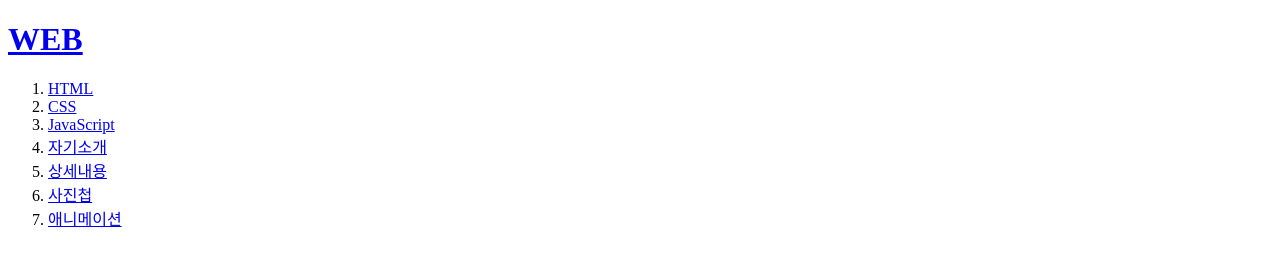
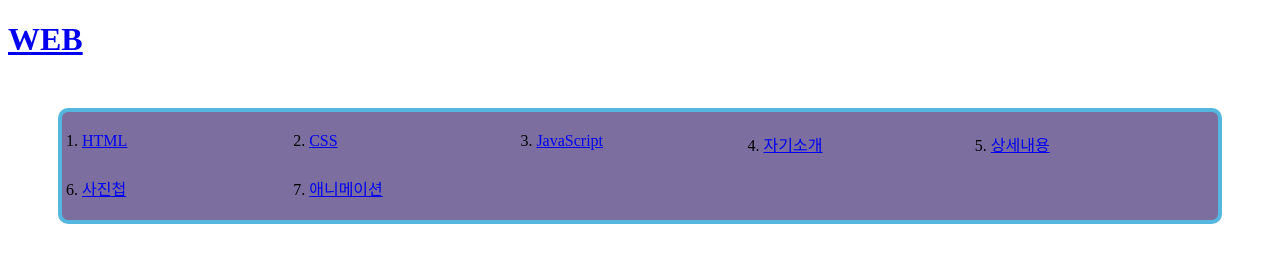
Before and after one commit to minjuhyun1999/-, a plain HTML site: page index.html in a window 1280 px wide. Shown: the top 256 px of the page. Drawn offline with Linux system fonts and the light colour scheme.

Commit message:
홈페이지 web도 갤러리 적용

```diff
--- a/index.html
+++ b/index.html
@@ -31,7 +31,7 @@
 </style>
 <body>
     <h1><a href="index.html" title="웹">WEB</a></h1>
-    <ol>
+    <ol class="gallery">
         <li><a href="1.html" title="html">HTML</a></li>
         <li><a href="2.html" title="CSS">CSS</a></li>
         <li><a href="3.html" title="JavaScript">JavaScript</a></li>
```
